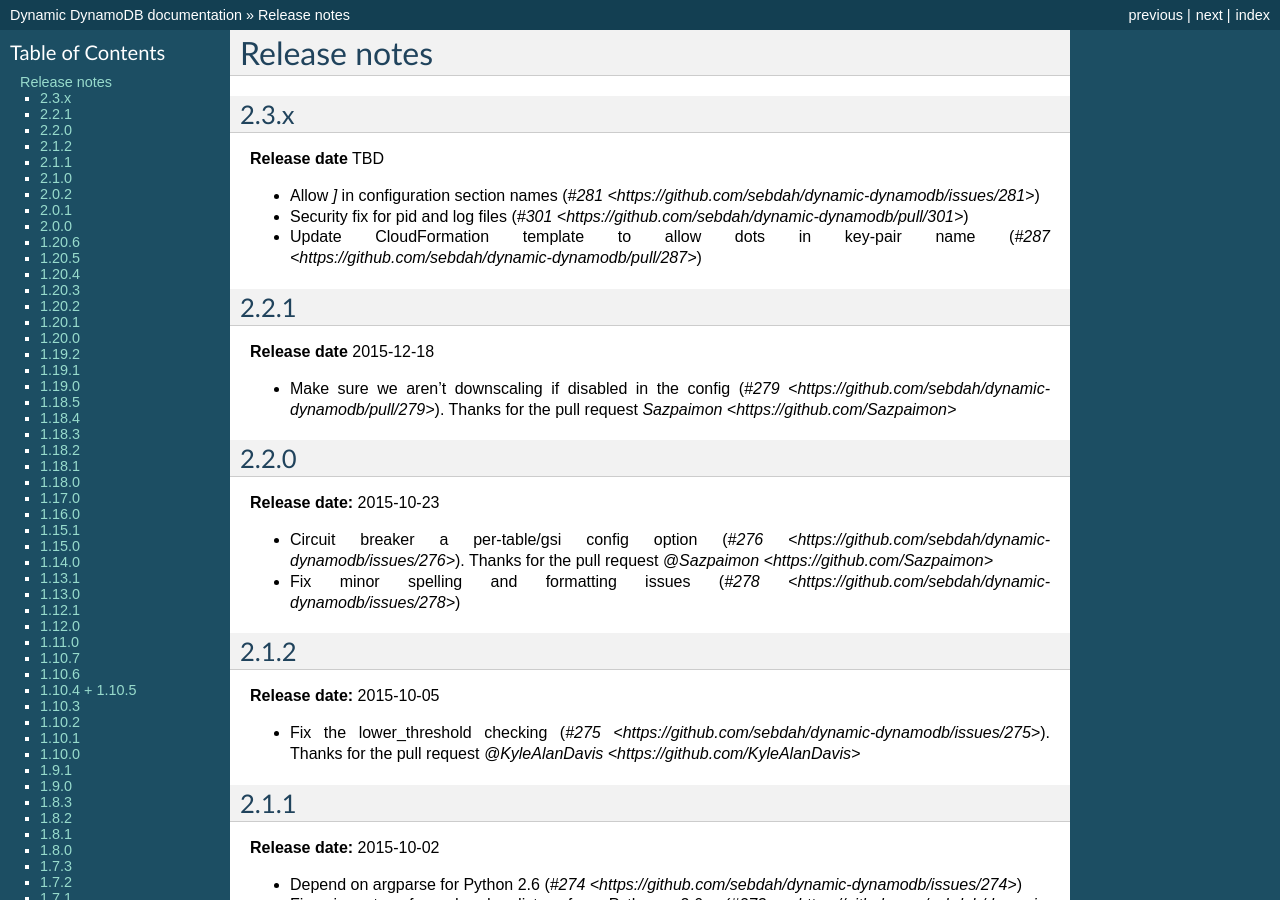
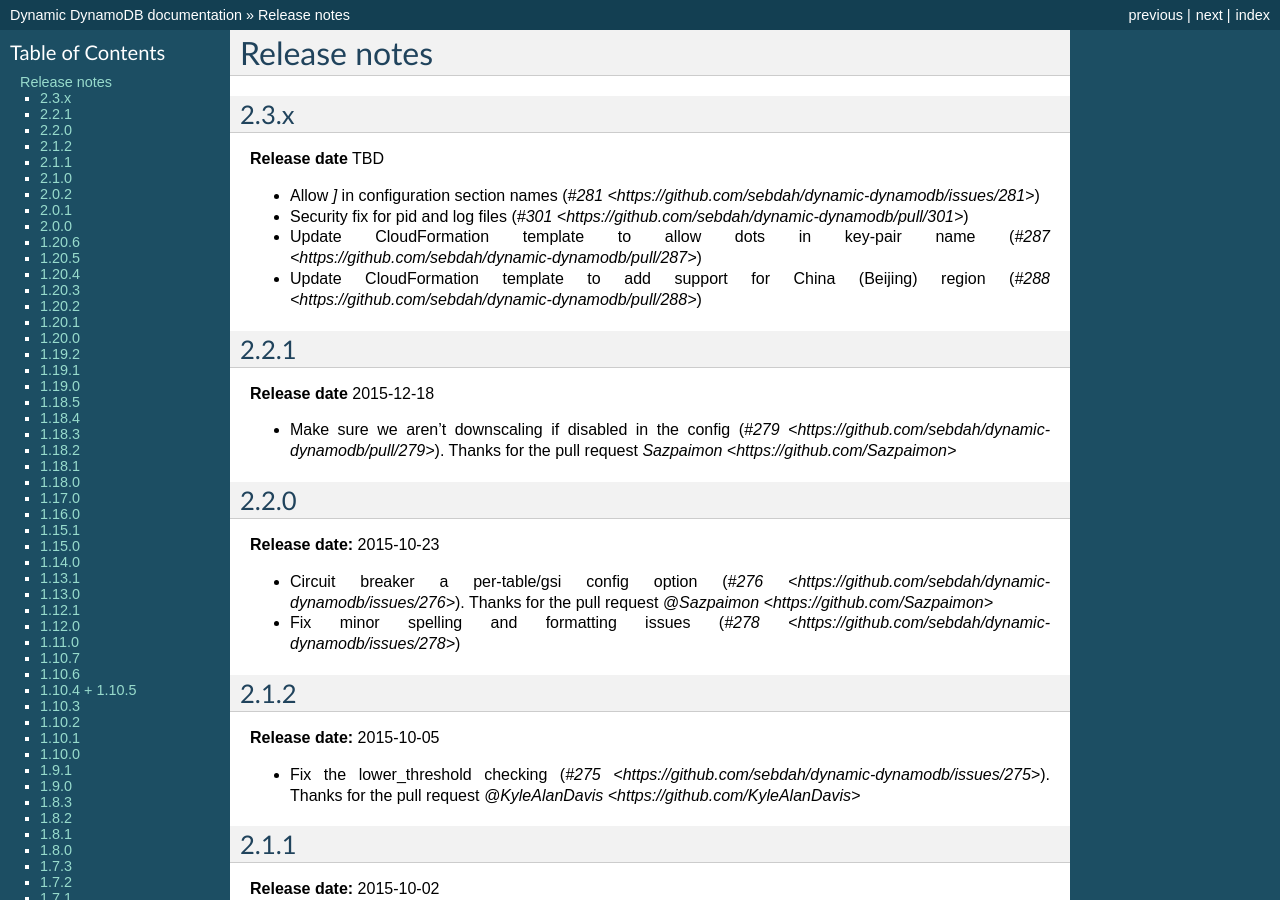
Before and after one commit to sebdah/dynamic-dynamodb, a Sphinx documentation site: the page built from docs/release_notes.rst, in a window 1280 px wide and 900 px high. Built offline with Sphinx 7.4.7, drawn with Linux system fonts in a browser that asks for light colours; the version number could not be read and is left out.

Commit message:
Update release notes with #288

```diff
--- a/docs/release_notes.rst
+++ b/docs/release_notes.rst
@@ -9,6 +9,7 @@
 - Allow `]` in configuration section names (`#281 <https://github.com/sebdah/dynamic-dynamodb/issues/281>`)
 - Security fix for pid and log files (`#301 <https://github.com/sebdah/dynamic-dynamodb/pull/301>`)
 - Update CloudFormation template to allow dots in key-pair name (`#287 <https://github.com/sebdah/dynamic-dynamodb/pull/287>`)
+- Update CloudFormation template to add support for China (Beijing) region (`#288 <https://github.com/sebdah/dynamic-dynamodb/pull/288>`)
 
 2.2.1
 -----
```
